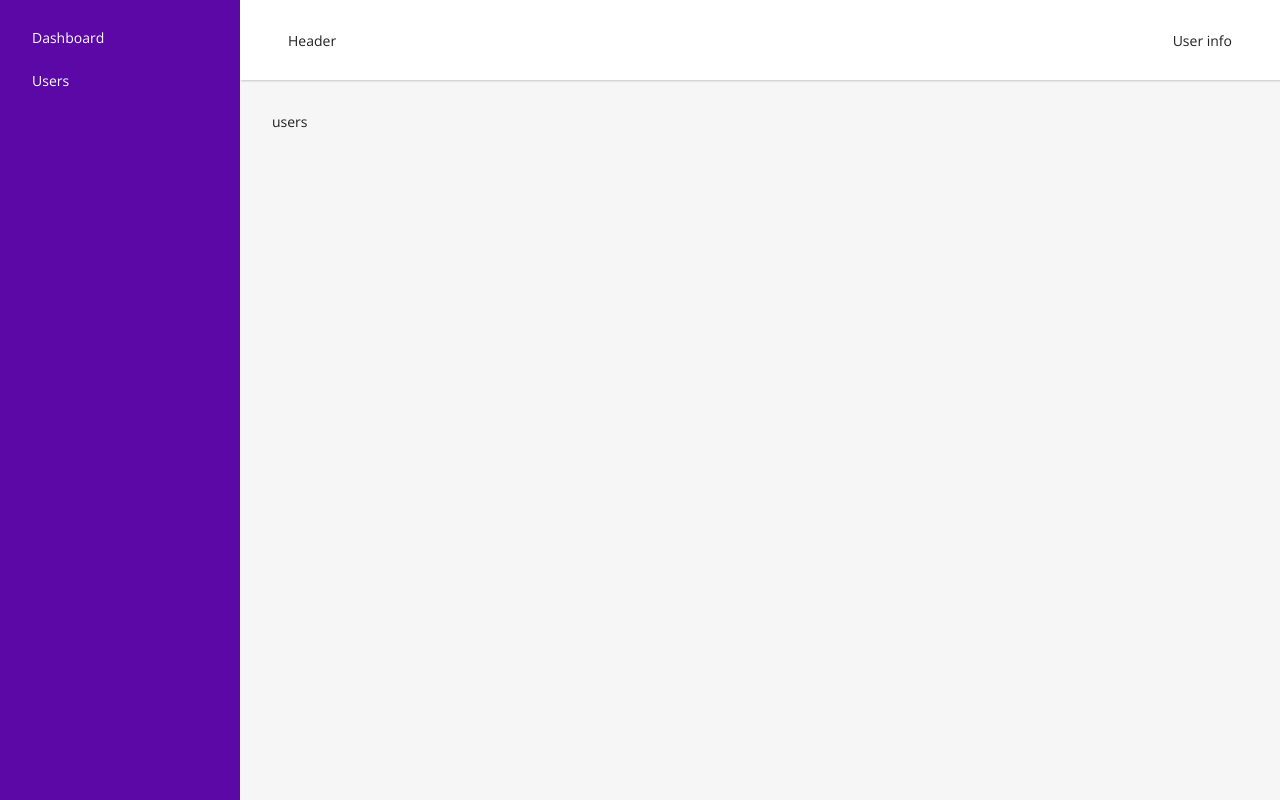
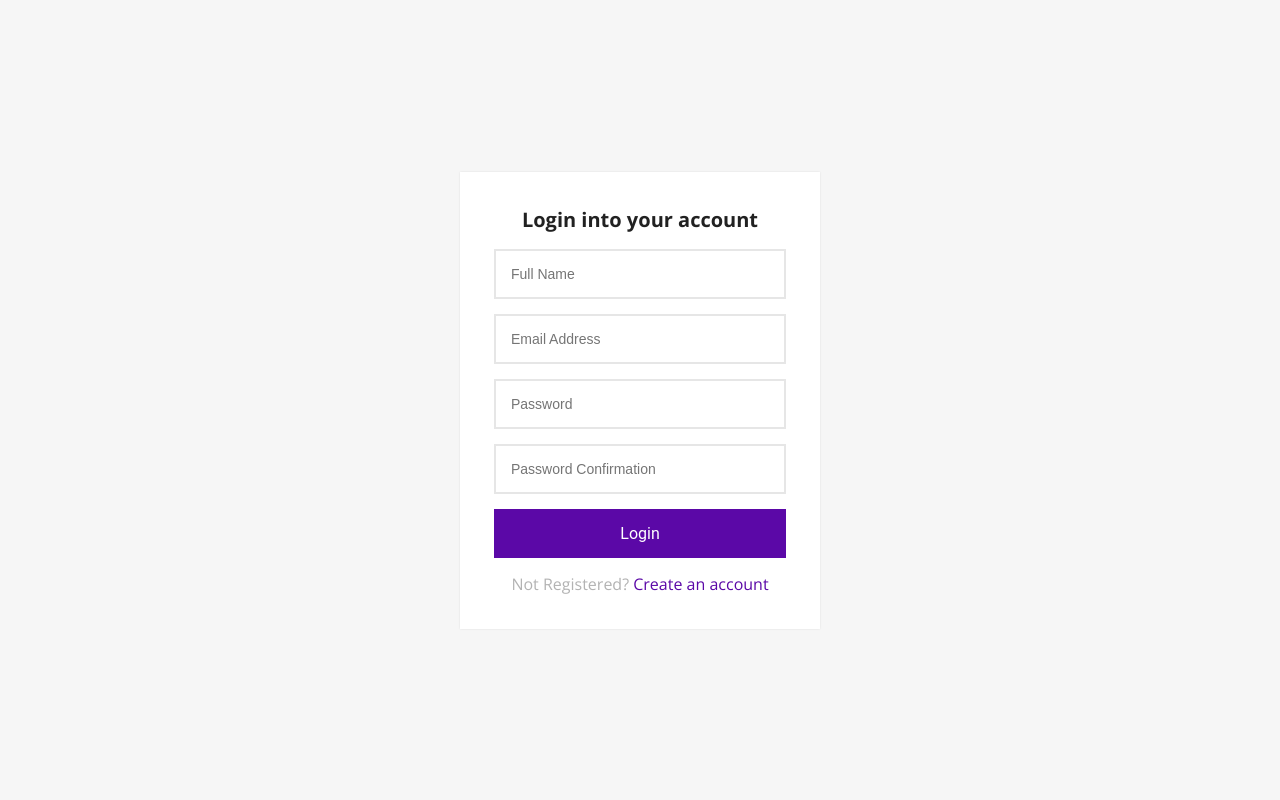
Before and after one commit to VasilGVasilev/react-laravel, a React (Vite) app in the folder app/react/: page /login in a window 1280 px wide. Before the commit this address led to /users. Built offline with nearby package versions, Linux system fonts and the light colour scheme; sample sign-in values are in the browser's storage.

Commit message:
Login-signup forms views

```diff
--- a/app/react/src/components/DefaultLayout.jsx
+++ b/app/react/src/components/DefaultLayout.jsx
@@ -8,6 +8,11 @@
     if (!token) {
         return <Navigate to="/login" />
     }
+
+    const onLogout = (ev) => {
+        ev.preventDefault();
+    }
+
     return (
         <div id="defaultLayout">
             <aside>
@@ -21,7 +26,8 @@
                         Header
                     </div>
                     <div>
-                        User info
+                        {user.name}
+                        <a href="#" onClick={onLogout} className="btn-logout"></a>
                     </div>
                 </header>
                 <main>
--- a/app/react/src/contexts/ContextProvider.element.jsx
+++ b/app/react/src/contexts/ContextProvider.element.jsx
@@ -10,8 +10,13 @@
 
 export const ContextProvider = ({ children }) => {
 
-    const [user, setUser] = useState({});
-    const [token, _setToken] = useState(localStorage.getItem('ACCESS_TOKEN'));
+    const [user, setUser] = useState({
+        name: "Vasil"
+    });
+    const [token, _setToken] = useState(null);
+    // const [token, _setToken] = useState(localStorage.getItem('ACCESS_TOKEN'));
+    // const [token, _setToken] = useState(123);
+
 
     const setToken = (token) => {
         _setToken(token)
--- a/app/react/src/pages/Login.jsx
+++ b/app/react/src/pages/Login.jsx
@@ -1,10 +1,27 @@
+import { Link } from "react-router-dom";
 
 const Login = () => {
-  return (
-    <div>
 
-    </div>
-  )
+    const onSubmit = (ev) => {
+        ev.preventDefault();
+    }
+    return (
+        <div className="login-signup-form animated fadeInDown">
+            <div className="form">
+                <form onSubmit={onSubmit}>
+                    <h1 className="title">Login into your account</h1>
+                    <input type="email" placeholder="Full Name"/>
+                    <input type="email" placeholder="Email Address"/>
+                    <input type="password" placeholder="Password"/>
+                    <input type="password" placeholder="Password Confirmation"/>
+                    <button className="btn btn-block">Login</button>
+                    <p className="message">
+                        Not Registered? <Link to={"/signup"}>Create an account</Link>
+                    </p>
+                </form>
+            </div>
+        </div>
+    )
 }
 
 export default Login
--- a/app/react/src/pages/Signup.jsx
+++ b/app/react/src/pages/Signup.jsx
@@ -1,10 +1,24 @@
+import { Link } from "react-router-dom";
 
 const Signup = () => {
-  return (
-    <div>
-
+  const onSubmit = (ev) => {
+    ev.preventDefault();
+}
+return (
+    <div className="login-signup-form animated fadeInDown">
+        <div className="form">
+            <form onSubmit={onSubmit}>
+                <h1 className="title">Sign up for free</h1>
+                <input type="email" placeholder="Email"/>
+                <input type="password" placeholder="Password"/>
+                <button className="btn btn-block">Signup</button>
+                <p className="message">
+                    Already registered? <Link to={"/login"}>Sign in</Link>
+                </p>
+            </form>
+        </div>
     </div>
-  )
+)
 }
 
 export default Signup
```
Also changed, not shown: 1 other file (tests, documents, lock files or other folders).
